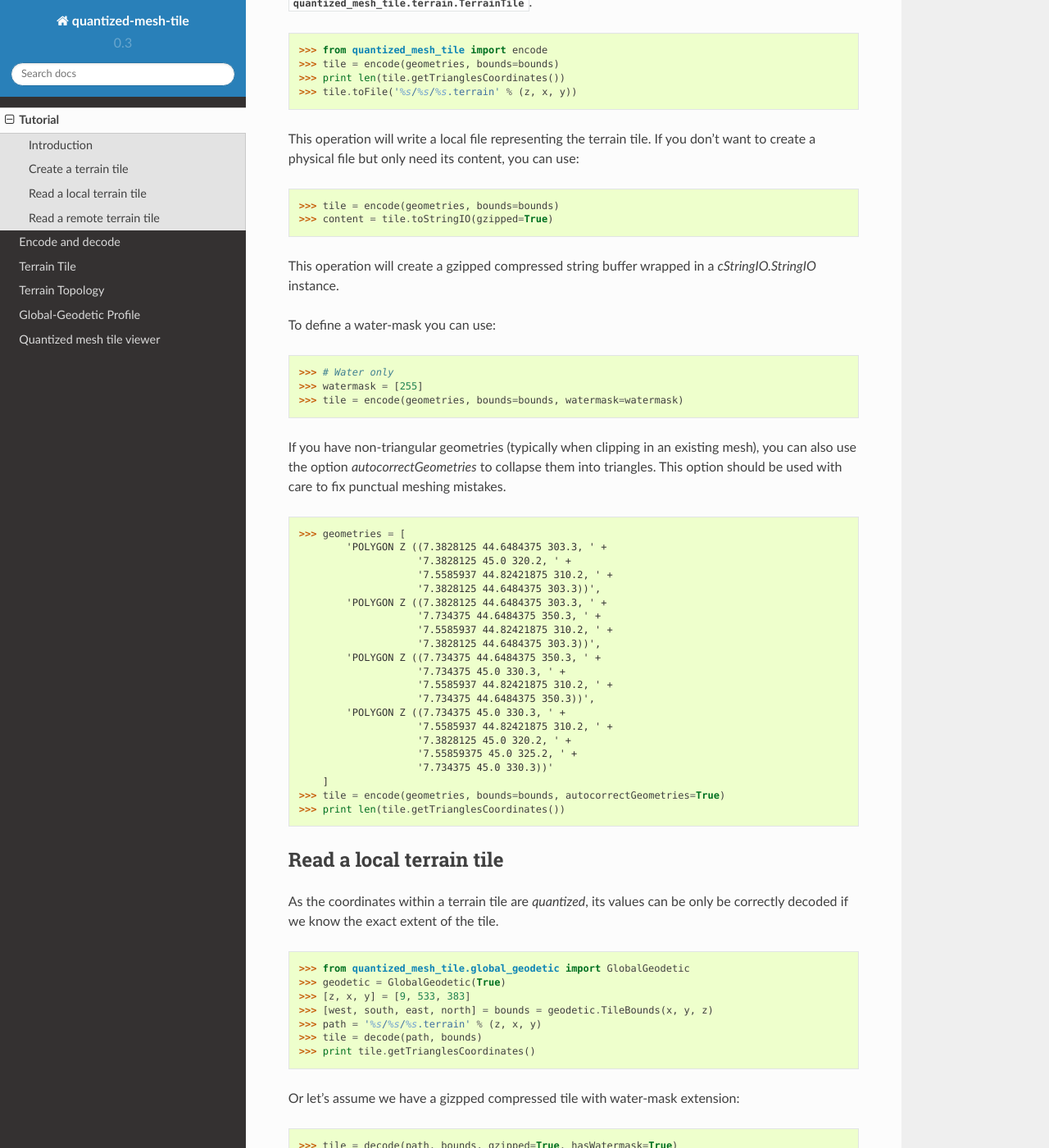
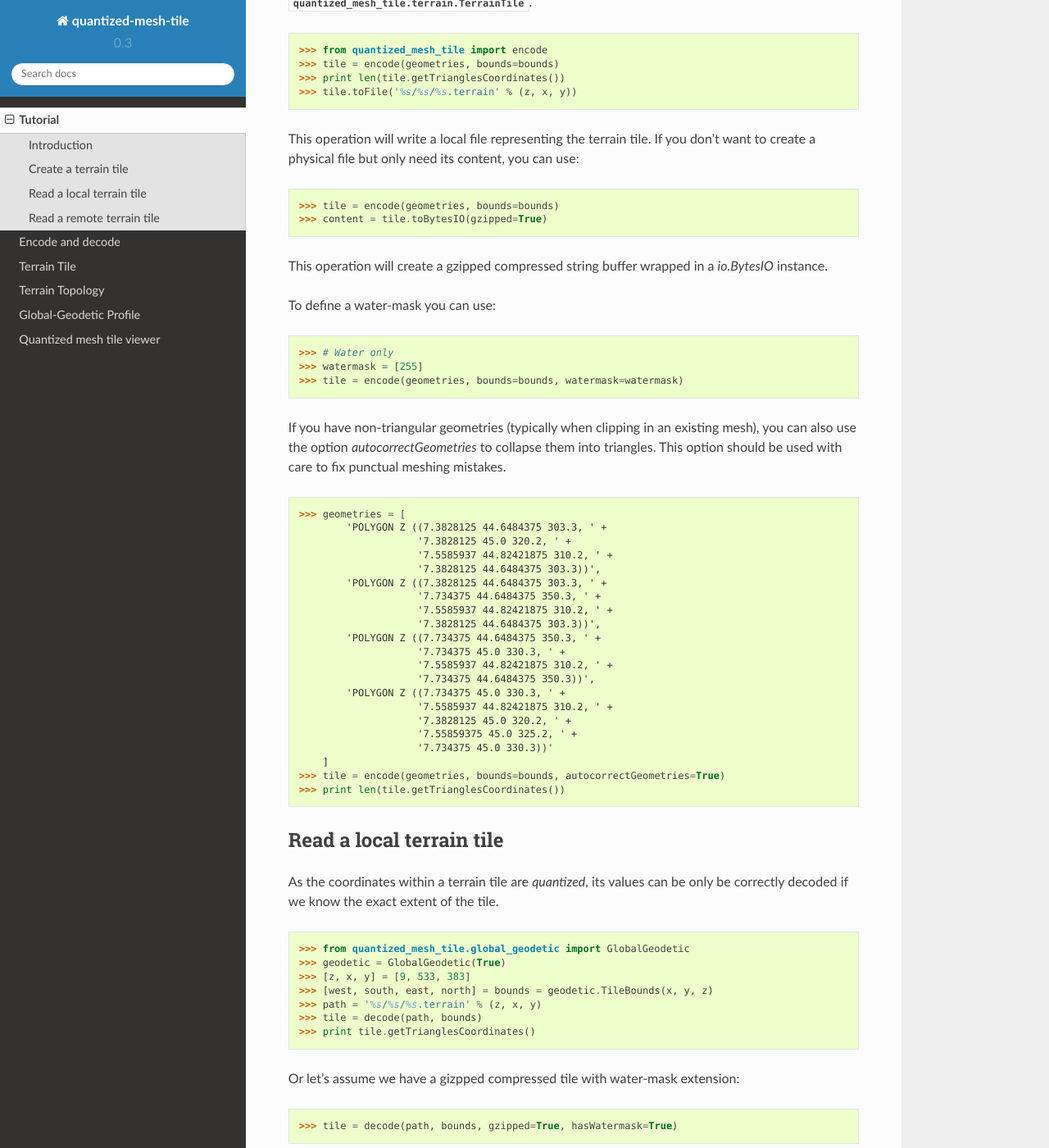
Before and after one commit to loicgasser/quantized-mesh-tile, a Sphinx documentation site: the page built from doc/source/tutorial.rst, in a window 1280 px wide and 1400 px high, scrolled down 1302 px. Shown: the whole window at 82% size. Built offline with Sphinx 7.4.7 and the Read the Docs theme 2.0.0, drawn with Linux system fonts in a browser that asks for light colours; some of the changed text lies outside the part shown.

Commit message:
BytesIO in doc

```diff
--- a/doc/source/tutorial.rst
+++ b/doc/source/tutorial.rst
@@ -81,9 +81,9 @@ This operation will write a local file representing the terrain tile.
 If you don't want to create a physical file but only need its content, you can use:
 
   >>> tile = encode(geometries, bounds=bounds)
-  >>> content = tile.toStringIO(gzipped=True)
+  >>> content = tile.toBytesIO(gzipped=True)
 
-This operation will create a gzipped compressed string buffer wrapped in a `cStringIO.StringIO` instance.
+This operation will create a gzipped compressed string buffer wrapped in a `io.BytesIO` instance.
 
 To define a water-mask you can use:
 
@@ -147,7 +147,7 @@ Using the `requests module`_, here is an example on how to read a remote terrain
 The you won't need to decompress the gzipped tile has this is performed automatically
 in the requests module.
 
-  >>> import cStringIO
+  >>> from io import BytesIO
   >>> import requests
   >>> from quantized_mesh_tile.terrain import TerrainTile
   >>> from quantized_mesh_tile.global_geodetic import GlobalGeodetic
@@ -156,7 +156,7 @@ in the requests module.
   >>> [west, south, east, north] = bounds = geodetic.TileBounds(x, y, z)
   >>> url = 'http://assets.agi.com/stk-terrain/world/%s/%s/%s.terrain?v=1.16389.0' % (z, x, y)
   >>> response = requests.get(url)
-  >>> content = cStringIO.StringIO(response.content)
+  >>> content = BytesIO(response.content)
   >>> ter = TerrainTile(west=west, south=south, east=east, north=north)
-  >>> ter.fromStringIO(content)
+  >>> ter.fromBytesIO(content)
   >>> print ter.getVerticesCoordinates()
```
